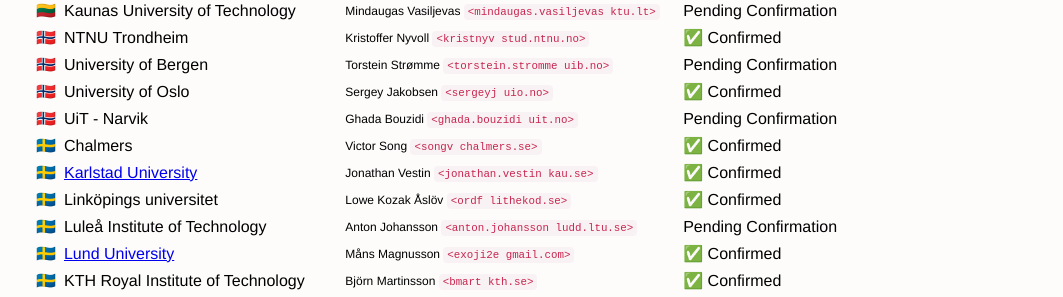
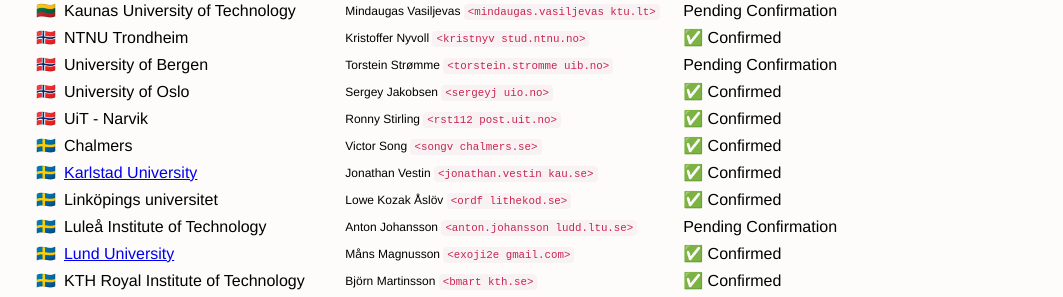
Before and after one commit to icpc/ncpc-web, a Jekyll site: the page built from ncpc2022/index.md, in a window 1280 px wide and 900 px high, scrolled down 1569 px. Shown: the part 150-447 px from the top of the window, without its empty margins (108-1171 px from the left). Built offline with Jekyll 4.4.1, drawn with Linux system fonts in a browser that asks for light colours; some of the changed text lies outside the part shown.

Commit message:
[2022] confirm UiT - Narvik

```diff
--- a/_data/ncpc2022sites.yml
+++ b/_data/ncpc2022sites.yml
@@ -92,9 +92,9 @@
     confirmed: true
 
   - name : UiT - Narvik
-    contact: Ghada Bouzidi
-    email: 'ghada.bouzidi uit.no'
-    confirmed: false
+    contact: Ronny Stirling
+    email: 'rst112 post.uit.no'
+    confirmed: true
 
 - name: Sweden
   emoji: 🇸🇪
```
Also changed, not shown: ncpc2022/index.md (+1 -1 lines).
